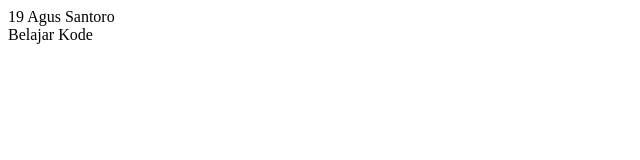
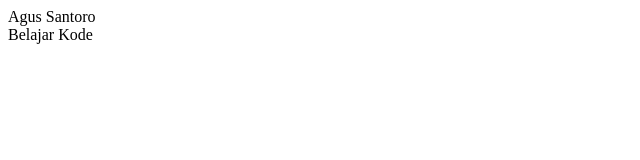
Before and after one commit to zoroaster-dot/ifka-pem-web-2021, a plain HTML site: page Minggu 12/objek-class.html in a window 1280 px wide. Shown: the full height of the page, 0-640 px from the left. Drawn offline with Linux system fonts and the light colour scheme.

Commit message:
Update objek-class.html

```diff
--- a/Minggu 12/objek-class.html
+++ b/Minggu 12/objek-class.html
@@ -2,7 +2,6 @@
 <html lang="en">
 
 <head>
-    19
     <meta charset="UTF-8">
     <meta name="viewport" content="width=device-width, initial-scale=1.0">
     <meta http-equiv="X-UA-Compatible" content="ie=edge">
@@ -27,5 +26,4 @@
         person2.showName();
     </script>
 </head>
-
-<body>
+</html>
```
